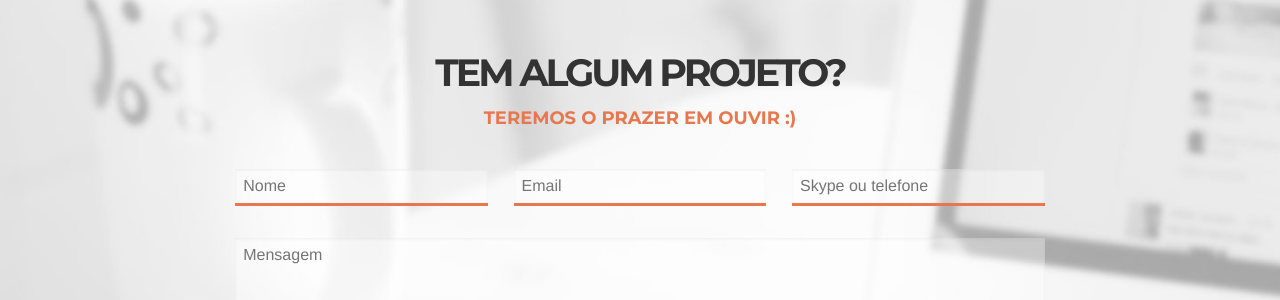
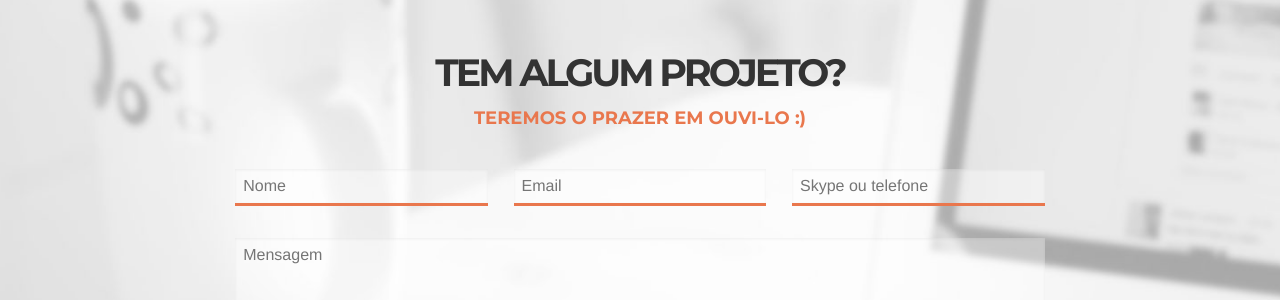
Before and after one commit to Mibuz/mibuz.github.io, a Jekyll site: the page built from index.html, in a window 1280 px wide and 900 px high, scrolled down 2057 px. Shown: the part 153-453 px from the top of the window. Built offline with Jekyll 4.4.1, drawn with Linux system fonts in a browser that asks for light colours; Markdown is read by kramdown in place of the engine named in the settings.

Commit message:
Improve text of contact

```diff
--- a/_includes/contact.html
+++ b/_includes/contact.html
@@ -3,7 +3,7 @@
 
     <div class="text-highlight">
       <h1>Tem algum projeto?</h1>
-      <h2>Teremos o prazer em ouvir :)</h2>
+      <h2>Teremos o prazer em ouvi-lo :)</h2>
     </div>
 
     <form id="form_contact" accept-charset="UTF-8" autocomplete="off" enctype="multipart/form-data" method="post" novalidate action="https://mibuz.wufoo.com/forms/z16tv83n0qesjr0/#public">
```
